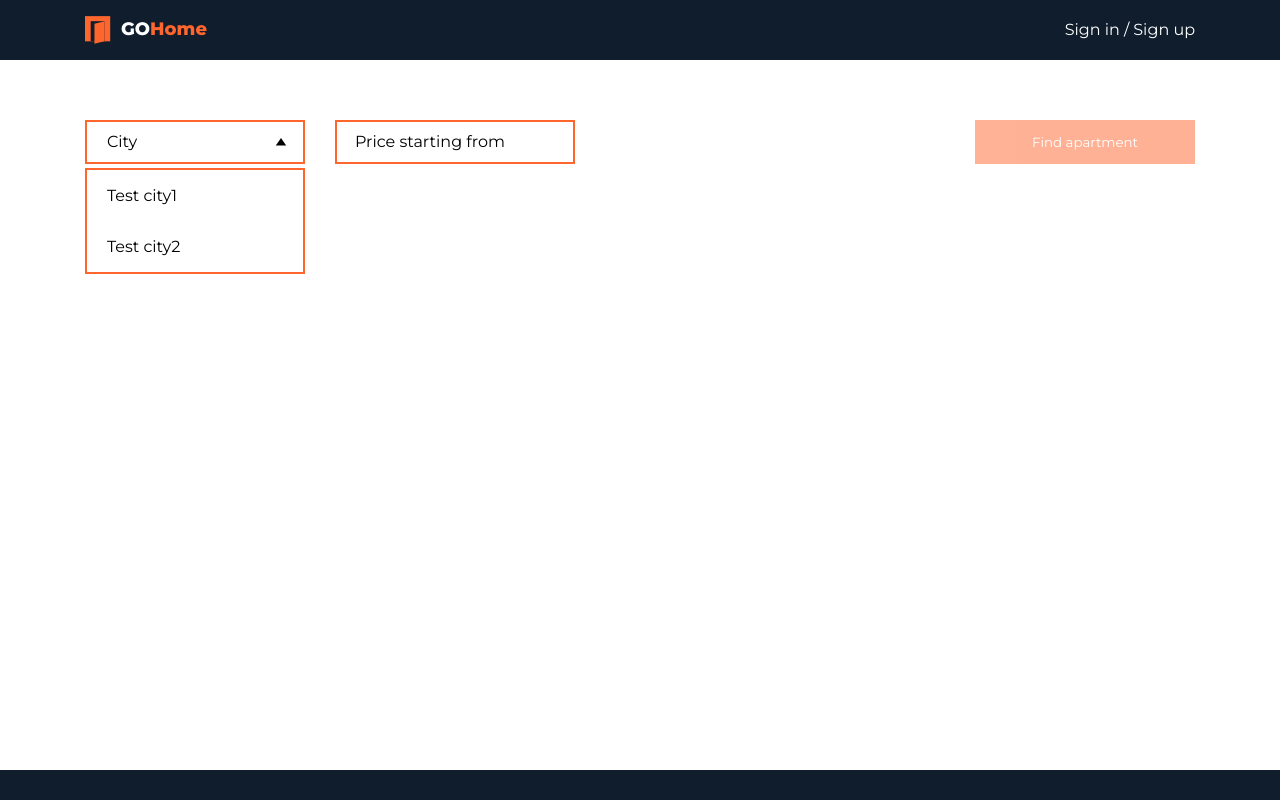
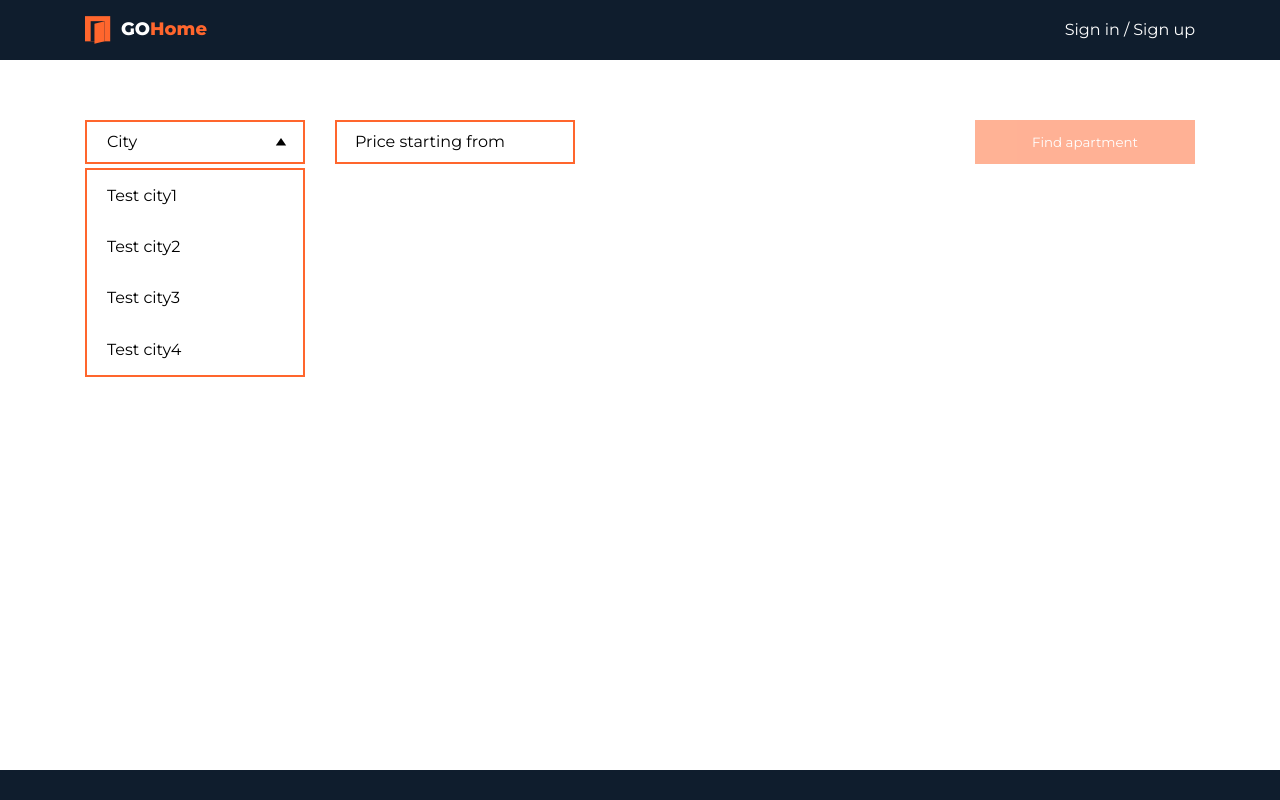
Before and after one commit to memx86/vue-booking, a Vue app: page / in a window 1280 px wide. Both pictures are taken after a click on the element "City". Built offline with nearby package versions, Linux system fonts and the light colour scheme; no server answers.

Commit message:
CustomSelect component keyboard accessibility

```diff
--- a/src/components/SearchApartment.vue
+++ b/src/components/SearchApartment.vue
@@ -49,6 +49,8 @@ export default {
       return [
         { value: "Test city1 value", label: "Test city1" },
         { value: "Test city2 value", label: "Test city2" },
+        { value: "Test city3 value", label: "Test city3" },
+        { value: "Test city4 value", label: "Test city4" },
       ];
     },
     isValid() {
--- a/src/components/shared/CustomSelect.vue
+++ b/src/components/shared/CustomSelect.vue
@@ -1,5 +1,5 @@
 <template>
-  <div class="select__wrapper" @click="toggleOptions">
+  <div class="select__wrapper" @click="toggleOptions" tabindex="0">
     <p class="select__value">
       {{ modelValue.label ? modelValue.label : placeholder }}
     </p>
@@ -8,11 +8,13 @@
     </svg>
     <ul v-if="isOpen" class="select__list">
       <li
-        v-for="option in filteredOptions"
+        v-for="(option, idx) in options"
         :key="option.label"
+        @click="handleOptionClick(option)"
+        @mouseenter="handleOptionHighlight(idx)"
+        tabindex="0"
         class="select__item"
-        @click="handleOptionClick(option)"
-        tabindex="1"
+        :class="highlightedOptionIdx === idx && 'select__item--active'"
       >
         {{ option.label }}
       </li>
@@ -41,19 +43,23 @@ export default {
   data() {
     return {
       isOpen: false,
+      highlightedOptionIdx: 0,
     };
   },
   computed: {
     icon() {
       return `${sprite}#triangle`;
     },
-    filteredOptions() {
-      return this.options.filter(
-        (option) => this.modelValue.value !== option.value
+    valueIdx() {
+      return this.options.findIndex(
+        (option) => option.value === this.modelValue.value
       );
     },
   },
   methods: {
+    openOptions() {
+      this.isOpen = true;
+    },
     toggleOptions() {
       this.isOpen = !this.isOpen;
     },
@@ -65,17 +71,58 @@ export default {
       this.$emit("update:modelValue", { value, label });
       this.closeOptions();
     },
+    handleOptionHighlight(idx) {
+      this.highlightedOptionIdx = idx;
+    },
     clickOutside(e) {
       const clickedElement = e.target;
       const isClickedOutside = !this.$el.contains(clickedElement);
       if (isClickedOutside) this.closeOptions();
     },
+    handleKeyboardEvents(e) {
+      if (e.target !== this.$el) return;
+      e.preventDefault();
+
+      switch (e.code) {
+        case "Space":
+        case "Enter":
+        case "NumpadEnter":
+          this.toggleOptions();
+          if (this.highlightedOptionIdx !== this.valueIdx && !this.isOpen)
+            this.handleOptionClick(this.options[this.highlightedOptionIdx]);
+          break;
+        case "Escape":
+          this.closeOptions();
+          this.$el.blur();
+          break;
+        case "ArrowUp":
+        case "ArrowDown":
+        case "Tab": {
+          const newIdx =
+            this.highlightedOptionIdx + (e.code === "ArrowUp" ? -1 : 1);
+
+          if (newIdx >= 0 && newIdx < this.options.length) {
+            this.handleOptionHighlight(newIdx);
+          }
+          break;
+        }
+        default:
+      }
+    },
+  },
+  watch: {
+    isOpen() {
+      if (!this.isOpen) return;
+      this.highlightedOptionIdx = this.valueIdx;
+    },
   },
   mounted() {
     document.addEventListener("click", this.clickOutside);
+    document.addEventListener("keydown", this.handleKeyboardEvents);
   },
   beforeUnmount() {
     document.removeEventListener("click", this.clickOutside);
+    document.removeEventListener("keydown", this.handleKeyboardEvents);
   },
 };
 </script>
@@ -118,6 +165,7 @@ export default {
   left: calc(var(--border-width) * -1);
   width: calc(100% + var(--border-width) * 2);
   background-color: var(--main-light-cl);
+  z-index: 100;
 }
 
 .select__item {
@@ -136,11 +184,9 @@ export default {
     border-bottom: var(--border-width) solid var(--accent-cl);
   }
 
-  &:hover,
-  &:focus {
+  &--active {
     background-color: var(--accent-cl);
     color: var(--main-light-cl);
-    outline: none;
   }
 }
 </style>
```
